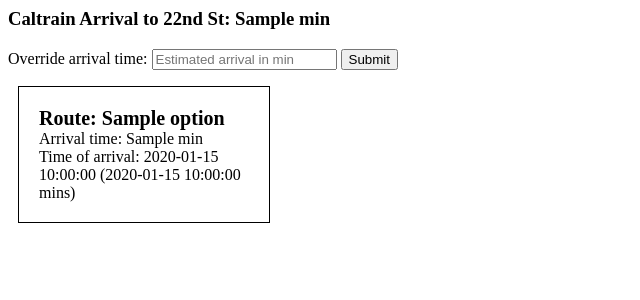
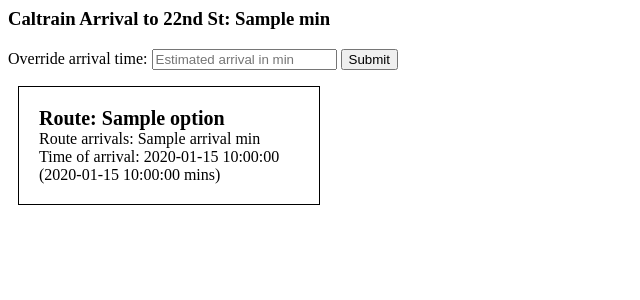
Before and after one commit to carolineorsi/Commute-App, a Flask app: template templates/index.html in a window 1280 px wide. Shown: the top 300 px of the page, without its empty margins (0-640 px from the left). Run offline with Flask 2, Linux system fonts and the light colour scheme; the template is opened without the code that fills it: most values are stand-ins (such as "Sample title", 1, 10 or a date in 2020).

Commit message:
Returns all arrivals for route.

```diff
--- a/templates/index.html
+++ b/templates/index.html
@@ -4,7 +4,7 @@
 
         <style>
             .transit-option {
-                max-width: 250px;
+                max-width: 300px;
                 border: 1px solid;
                 margin: 10px;
             }
@@ -12,6 +12,10 @@
             .route-name {
                 font-size: 20px;
                 font-weight: bold;
+            }
+
+            .selected_arrival {
+                color: red;
             }
 
             ul {
@@ -40,7 +44,16 @@
             <div class='transit-option'>
                 <ul>
                     <li><span class='route-name'>Route: {{ option.name }}</span></li>
-                    <li>Arrival time: {{ option.arrival_in_min }} min</li>
+                    <li>Route arrivals:
+                        {% for arrival in option.all_arrivals %}
+                            {%- if arrival == option.arrival_in_min -%}
+                                <span class="selected_arrival">{{ arrival }}</span>
+                            {%- else -%}
+                                {{ arrival }}
+                            {%- endif -%}
+                            {%- if not loop.last -%},{% endif %}
+                        {% endfor %}
+                    min</li>
                     <li>Time of arrival: {{ option.home_time }} ({{ option.home_time_in_mins }} mins)</li>
                 </ul>
             </div>
--- a/transit.py
+++ b/transit.py
@@ -7,7 +7,6 @@ import pytz
 
 TOKEN = "10f777df-2175-4dfb-9b7a-69aaa066e91a"
 STOPCODE_NB_22ND_ST = '70021'
-# STOPCODE_NB_22ND_ST = '15203'
 
 
 class Route():
@@ -53,13 +52,11 @@ class Route():
         now = datetime.now(tz)
         home_time_in_datetime = now + timedelta(minutes=home_time_in_mins)
 
-        # import ipdb
-        # ipdb.set_trace()
-
         return {'name': self.name,
                 'home_time_in_mins': home_time_in_mins,
                 'arrival_in_min': selected_arrival,
-                'home_time': home_time_in_datetime.strftime('%I:%M')}
+                'all_arrivals': self.arrivals,
+                'home_time': home_time_in_datetime.strftime('%I:%M %p')}
 
 
 def initiate_routes():
```
